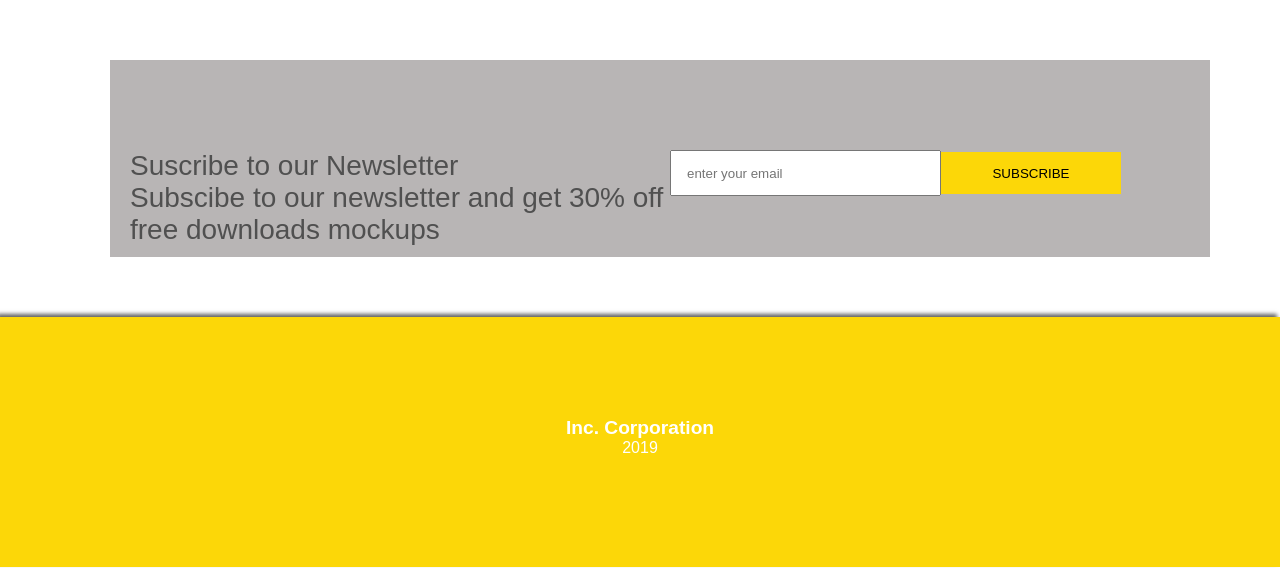
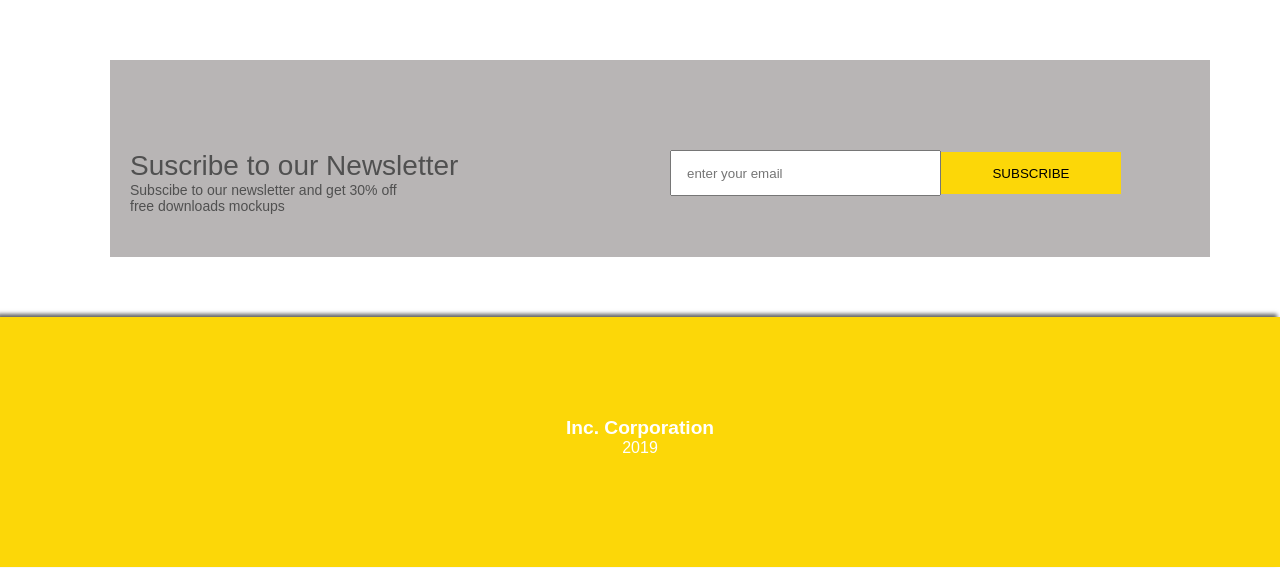
Before and after one commit to katrinkattt/react-app-yellow, a React (Create React App) app in the folder app-lending/yell-app/: page / in a window 1280 px wide. Shown: the part 3544-4112 px from the top of the page. Built offline with nearby package versions, Linux system fonts and the light colour scheme.

Commit message:
Update index.css

```diff
--- a/app-lending/yell-app/src/index.css
+++ b/app-lending/yell-app/src/index.css
@@ -303,12 +303,16 @@ a:hover span {
   background-color: #b8b5b5;
   display: flex;
 }
-.title__feed{
+.title__feed, .feed__text{
   margin: 90px 0 0 20px;
   font-size: 28px;
   font-weight: 400;
   color: #505050;
   width: 50%;
+}
+.feed__text{
+  margin: 0;
+  font-size: 14px;
 }
 .feedback__inputs{
   margin-top: 90px;
```
